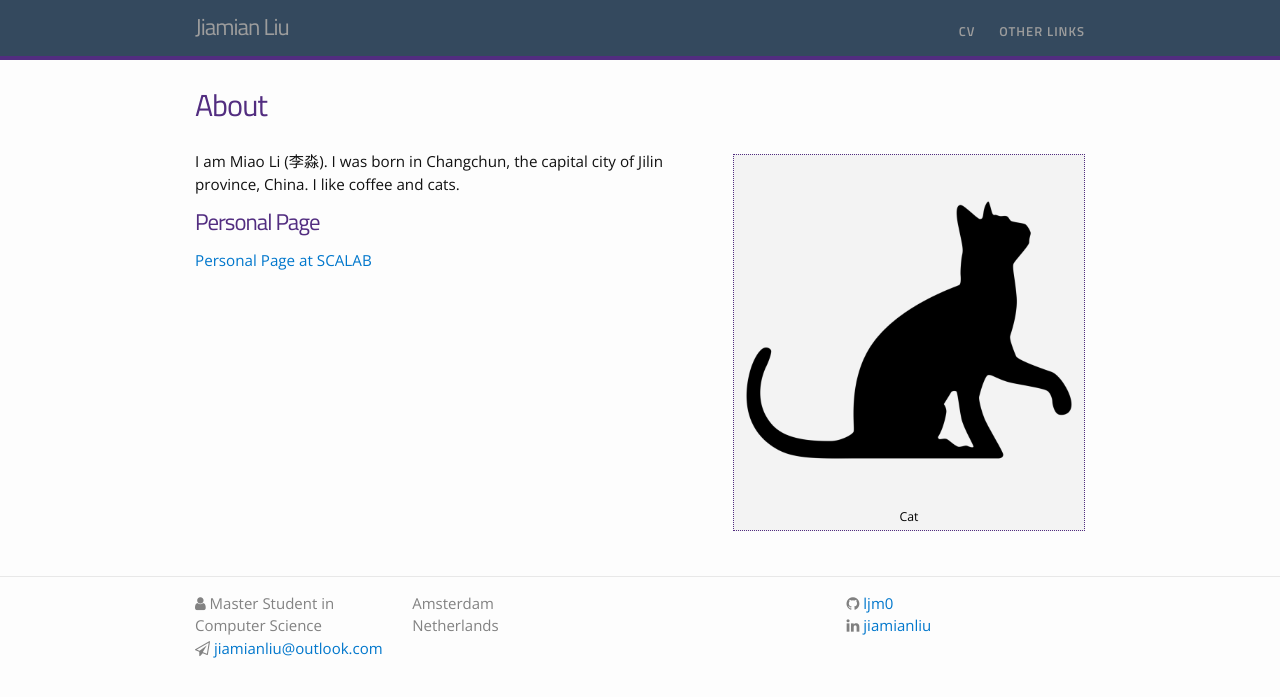
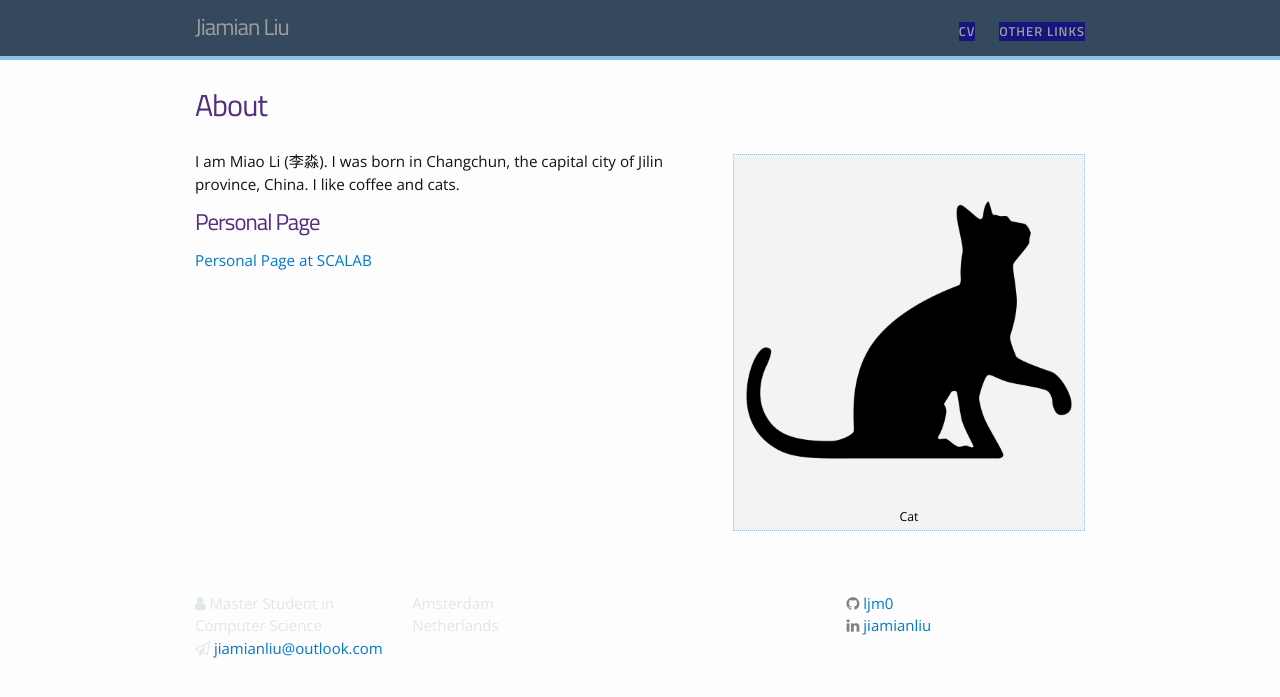
Before and after one commit to ljm0/ljm0.github.io, a Jekyll site: the page built from about.md, in a window 1280 px wide. Shown: the top 697 px of the page. Built offline with Jekyll 4.4.1, drawn with Linux system fonts in a browser that asks for light colours; nearby versions of some CDN libraries; some web fonts are replaced.

Commit message:
modify color

```diff
--- a/css/main.scss
+++ b/css/main.scss
@@ -17,11 +17,11 @@ $text-color:       #111;
 $background-color: #fdfdfd;
 $brand-color:      #0077CC;
 // $gameday-sky: #109dc0;
-$clemson-purple:      #522d80;
-$clemson-orange:      #34495e;
+$clemson-purple:      #89c5eb;
+$clemson-orange:      #15157e;
 
 
-$grey-color:       #828282;
+$grey-color:       #dfe7eb;
 $grey-color-light: lighten($grey-color, 40%);
 $grey-color-dark:  darken($grey-color, 25%);
 
```
